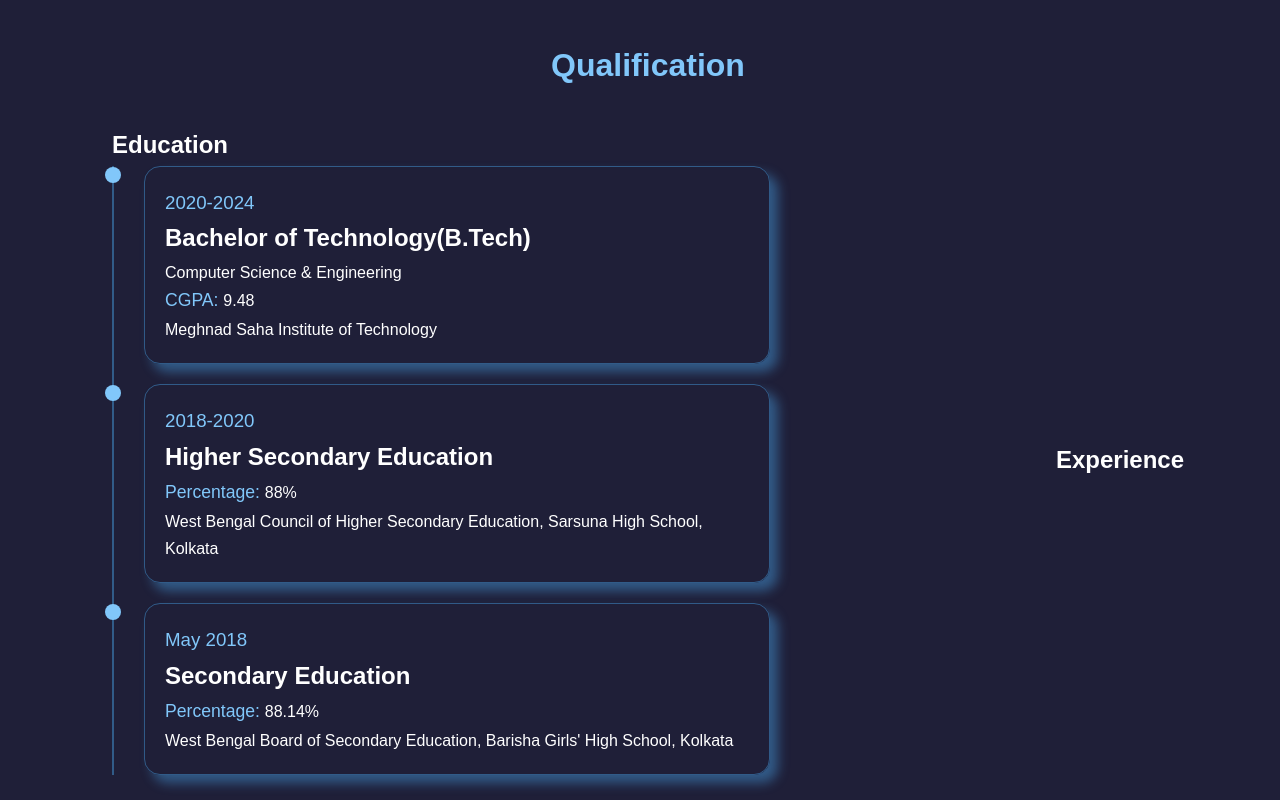
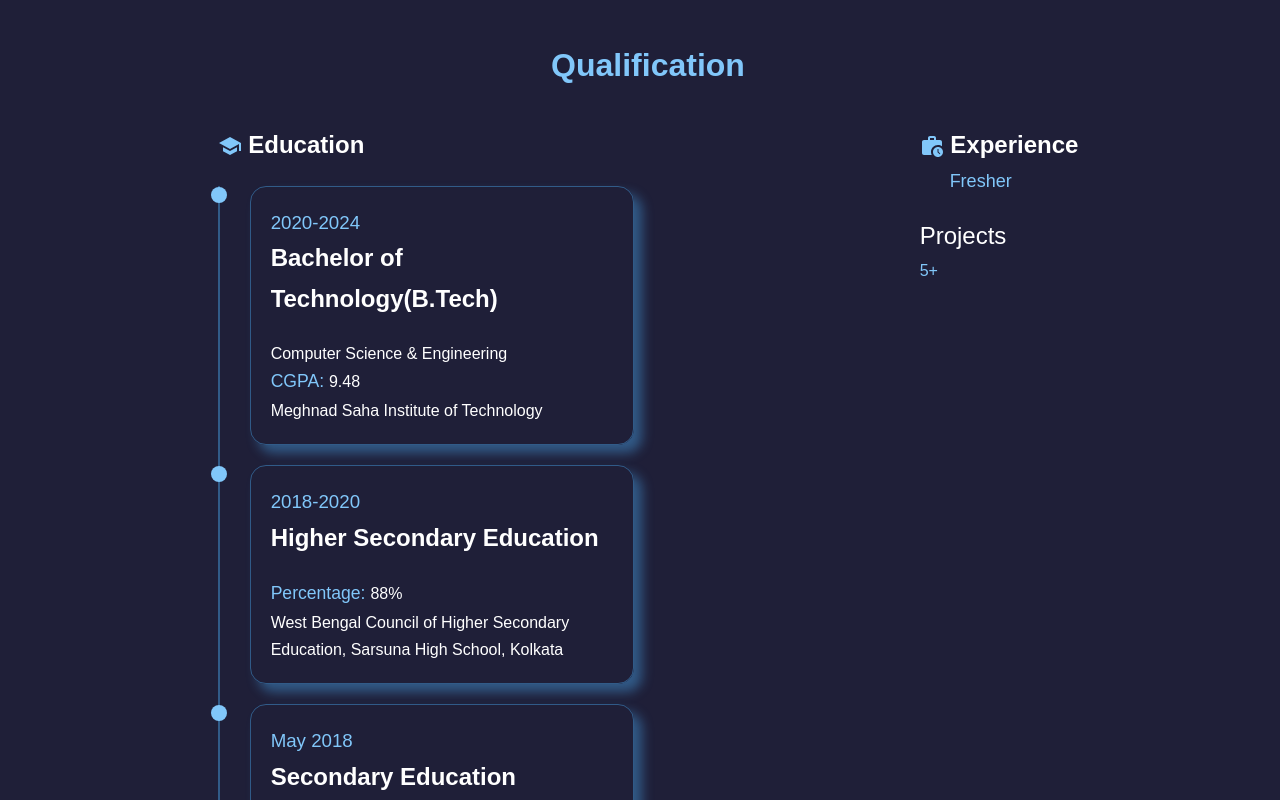
Before and after one commit to Kashmirajha2001/portfolio, a React (Vite) app: page / in a window 1280 px wide. Shown: the part 1180-1980 px from the top of the page. Built offline with nearby package versions, Linux system fonts and the light colour scheme.

Commit message:
small changes

```diff
--- a/src/about/About.jsx
+++ b/src/about/About.jsx
@@ -24,16 +24,34 @@ const About = () => {
     hidden: { opacity: 0, scale: 0.2 },
   };
 
+  const variantAboutImage = {
+    hidden: { opacity: 0, y: 50 },
+    visible: {
+      opacity: 1,
+      y: 0, // Moves to initial position (0px)
+      transition: {
+        duration: 1,
+        type: "tween", // You can adjust the transition type as needed
+      },
+    },
+  };
+
   return (
     <section id="about" className="about">
       <h5 className="about_heading">Get To Know </h5>
       <h1>About Me</h1>
       <div className="about_me">
-        <div className="about_me_img">
+        <motion.div
+            initial="hidden"
+            animate={inView ? "visible" : "hidden"}
+            variants={variantAboutImage}
+            exit="hidden"
+            ref={refcard}
+            className="about_me_img">
           <div className="my-img">
             <img src={me} alt="About img" />
           </div>
-        </div>
+        </motion.div>
 
         <div className="about_content">
           <motion.p
--- a/src/about/about.css
+++ b/src/about/about.css
@@ -95,6 +95,7 @@
 .about_content p{
     margin: 2rem 0 2.6rem;
     color: var(--color-text);
+    text-align: justify;
 }
 
 .modal{
--- a/src/education/Education.jsx
+++ b/src/education/Education.jsx
@@ -1,6 +1,9 @@
 import "./education.css";
 import { motion } from "framer-motion";
 import { useInView } from "react-intersection-observer";
+import SchoolIcon from "@mui/icons-material/School";
+import WorkHistoryIcon from "@mui/icons-material/WorkHistory";
+// import AccountTreeIcon from '@mui/icons-material/AccountTree';
 
 const Education = () => {
   const [ref, inView] = useInView({
@@ -9,8 +12,29 @@ const Education = () => {
   });
 
   const variantEd = {
-    visible: { opacity: 1, scale: 1 },
-    hidden: { opacity: 0, scale: 0.3 },
+    // visible: { opacity: 1, scale: 1 },
+    // hidden: { opacity: 0, scale: 0.3 },
+    hidden: { opacity: 0, y: 100 }, // Starts from left (-100px)
+    visible: {
+      opacity: 1,
+      y: 0, // Moves to initial position (0px)
+      transition: {
+        duration: 1,
+        type: "tween", // You can adjust the transition type as needed
+      },
+    },
+  };
+
+  const variantEdExperience = {
+    hidden: { opacity: 0, y: 100 }, // Starts from right (100px)
+    visible: {
+      opacity: 1,
+      y: 0, // Moves to initial position (0px)
+      transition: {
+        duration: 1,
+        type: "tween", // You can adjust the transition type as needed
+      },
+    },
   };
 
   return (
@@ -18,16 +42,18 @@ const Education = () => {
       <h1>Qualification</h1>
       <div className="education_content">
         <div className="qualification_left">
-          <h2>Education</h2>
-          <motion.div
+          <h2>
+            <SchoolIcon className="education_icon" /> Education
+          </h2>
+          <div
+            className="education_contents"
+          >
+            <motion.div
+            initial="hidden"
             animate={inView ? "visible" : "hidden"}
             variants={variantEd}
             exit="hidden"
-            transition={{ duration: 2 }}
-            ref={ref}
-            className="contents"
-          >
-            <div className="content_box">
+            ref={ref} className="content_box">
               <h3>2020-2024</h3>
               <h2>Bachelor of Technology(B.Tech)</h2>
               <p>Computer Science & Engineering</p>
@@ -35,8 +61,13 @@ const Education = () => {
                 <span>CGPA: </span>9.48
               </p>
               <p>Meghnad Saha Institute of Technology</p>
-            </div>
-            <div className="content_box">
+            </motion.div>
+            <motion.div
+            initial="hidden"
+            animate={inView ? "visible" : "hidden"}
+            variants={variantEd}
+            exit="hidden"
+            ref={ref} className="content_box">
               <h3>2018-2020</h3>
               <h2>Higher Secondary Education</h2>
               <p>
@@ -46,8 +77,13 @@ const Education = () => {
                 West Bengal Council of Higher Secondary Education, Sarsuna High
                 School, Kolkata
               </p>
-            </div>
-            <div className="content_box">
+            </motion.div>
+            <motion.div
+            initial="hidden"
+            animate={inView ? "visible" : "hidden"}
+            variants={variantEd}
+            exit="hidden"
+            ref={ref} className="content_box">
               <h3>May 2018</h3>
               <h2>Secondary Education</h2>
               <p>
@@ -57,12 +93,30 @@ const Education = () => {
                 West Bengal Board of Secondary Education, Barisha Girls' High
                 School, Kolkata
               </p>
+            </motion.div>
+          </div>
+        </div>
+        <motion.div
+            initial="hidden"
+            animate={inView ? "visible" : "hidden"}
+            variants={variantEdExperience}
+            exit="hidden"
+            // transition={{ duration: 1 }}
+            ref={ref}
+            className="qualification_right">
+          <h2>
+            <WorkHistoryIcon className="education_icon" /> Experience
+          </h2>
+          <div className="experience_info">
+            <div>
+              <h3>Fresher</h3>
             </div>
-          </motion.div>
-        </div>
-        <div className="qualification_right">
-          <h2>Experience</h2>
-        </div>
+            <div>
+              <h3>Projects</h3>
+              <p>5+</p>
+            </div>
+          </div>
+        </motion.div>
       </div>
     </section>
   );
--- a/src/education/education.css
+++ b/src/education/education.css
@@ -11,7 +11,7 @@
 .education_content{
     display: flex;
     justify-content: center;
-    align-items: center;
+    /* align-items: center; */
     gap:20vw;
 }
 
@@ -20,15 +20,26 @@
     color: var(--color-primary);
 }
 
-.education .contents{
+.qualification_left h2{
+    margin-bottom: 20px;
+}
+
+.education_icon{
+    color: var(--color-primary);
+    position: relative;
+    top:5px;
+}
+
+.education .education_contents{
     padding: 0px 30px;
     border-left: 2px solid var(--color-primary-variant);
 }
 
-.education .contents .content_box{
+.education .education_contents .content_box{
     position: relative;
     padding: 20px;
     border: 1px solid var(--color-primary-variant);
+    max-width: 30vw;
     border-radius: 1rem;
     margin-bottom: 20px;
     transition: var(--transition);
@@ -37,7 +48,7 @@
     background: transparent;
 }
 
-.education .contents .content_box:before{
+.education .education_contents .content_box:before{
     content: '';
     position: absolute;
     width: 16px;
@@ -57,6 +68,37 @@
     color: var(--color-primary);
     font-weight: 500;
     font-size: 1.1rem;
+}
+
+.qualification_right .experience_info div:first-child h3{
+    position: relative;
+    left: 30px;
+    font-size:large;
+    color: var(--color-primary);
+}
+
+.qualification_right .experience_info div{
+    margin-bottom: 20px;
+}
+
+.qualification_right .experience_info h3{
+    font-size:x-large;
+    font-weight: 500;
+}
+
+.qualification_right .experience_info p{
+    color: var(--color-primary);
+}
+
+@media screen and (max-width:860px){
+    .education .education_contents .content_box{
+        max-width: 50vw;
+    }
+
+    .education_content{
+        flex-direction: column;
+        gap:10vw;
+    }
 }
 
 @media screen and (max-width:700px){
@@ -85,7 +127,11 @@
     .content_box span{
         font-size: 1rem;
     }
-    .education_content{
-    flex-direction: column;
+
+}
+
+@media screen and (max-width:400px){
+    .education .education_contents .content_box{
+        max-width: 70vw;
     }
 }
--- a/src/intro/intro.css
+++ b/src/intro/intro.css
@@ -204,7 +204,7 @@
 
 @media screen and (max-width:360px){
     .intro_page .intro_right{
-        right: 35%;
+        right: 25%;
     }
 }
 
--- a/src/projects/projects.css
+++ b/src/projects/projects.css
@@ -5,13 +5,12 @@
     flex-direction: column;
     overflow: hidden;
     height: max-content;
-    margin-bottom: 5%;
+    margin-bottom: 100px;
 }
 
 .projects h1{
     color: var(--color-text);
     font-size: 2vw;
-    padding-top: 3vh;
 }
 
 .projects p{
@@ -21,13 +20,13 @@
 }
 
 .box {
-    position: relative;
-    width: 62vw;
-    height: max-content;
-    display: flex;
+    /* position: relative; */
+    /* width: 62vw; */
+    /* height: max-content; */
+    /* display: flex;
     align-items: center;
     justify-content: center;
-    overflow: hidden;
+    overflow: hidden; */
     /* border-radius: 20px;
     padding: 4px;
     bottom: 5%; */
@@ -36,8 +35,8 @@
 .slider-wrapper {
     z-index: 10;
     position: relative;
+    width: 60vw;
     height:80vh;
-    width: 60vw;
     overflow: hidden;
     /* border-radius: 20px; */
 }
```
